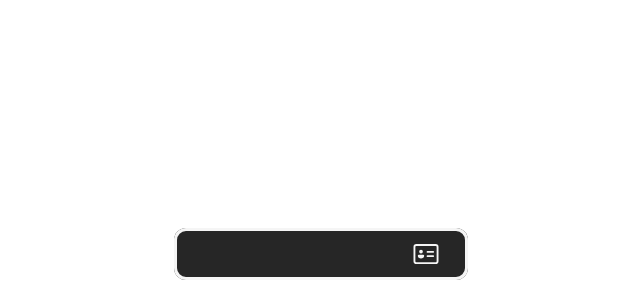
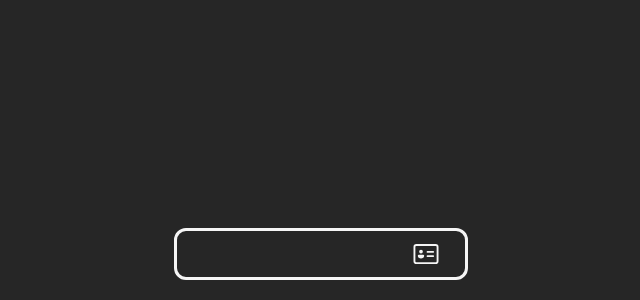
Before and after one commit to caclm10/new-portfolio, a Next.js app: page / in a window 1280 px wide. Shown: the part 500-800 px from the top of the page, without its empty margins (319-959 px from the left). Built offline with nearby package versions, Linux system fonts and the light colour scheme; some icons are missing.

Commit message:
added layout background

```diff
--- a/src/app/layout.tsx
+++ b/src/app/layout.tsx
@@ -2,6 +2,7 @@ import type { Metadata } from "next";
 import { Inter } from "next/font/google";
 import "./globals.css";
 import NavigationBar from "@/components/navigation-bar/NavigationBar";
+import Background from "@/components/background/Background";
 
 const inter = Inter({ subsets: ["latin"] });
 
@@ -18,7 +19,10 @@ export default function RootLayout({
     <html lang="en">
       <body className={inter.className}>
         <NavigationBar />
-        <main>{children}</main>
+
+        <Background>
+          <main>{children}</main>
+        </Background>
       </body>
     </html>
   );
--- /dev/null
+++ b/src/components/background/Background.tsx
@@ -0,0 +1,13 @@
+interface BackgroundProps {
+  children: React.ReactNode;
+}
+
+const Background = ({ children }: BackgroundProps) => {
+  return (
+    <div className="flex min-h-screen justify-center bg-neutral-800 px-5 pt-10 pb-24 text-neutral-100">
+      {children}
+    </div>
+  );
+};
+
+export default Background;
```
